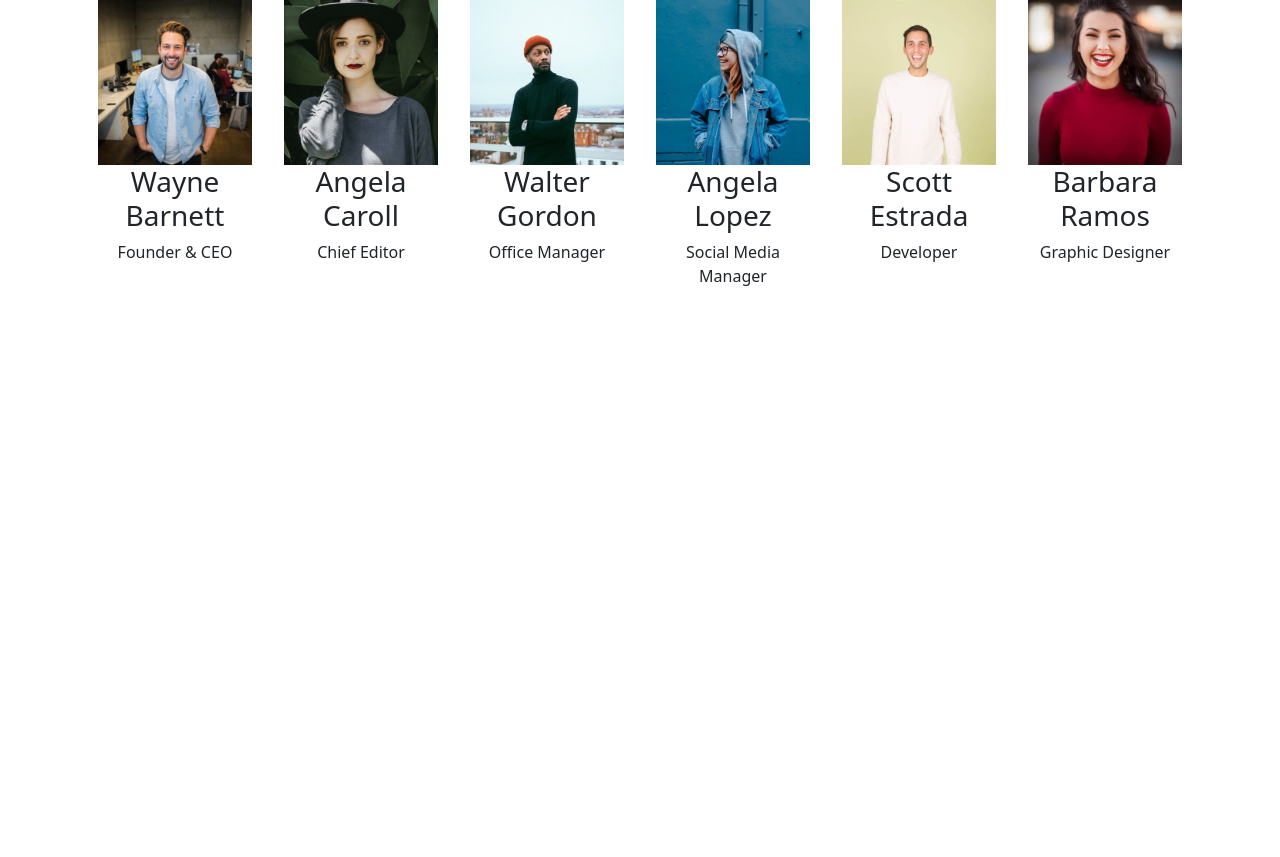
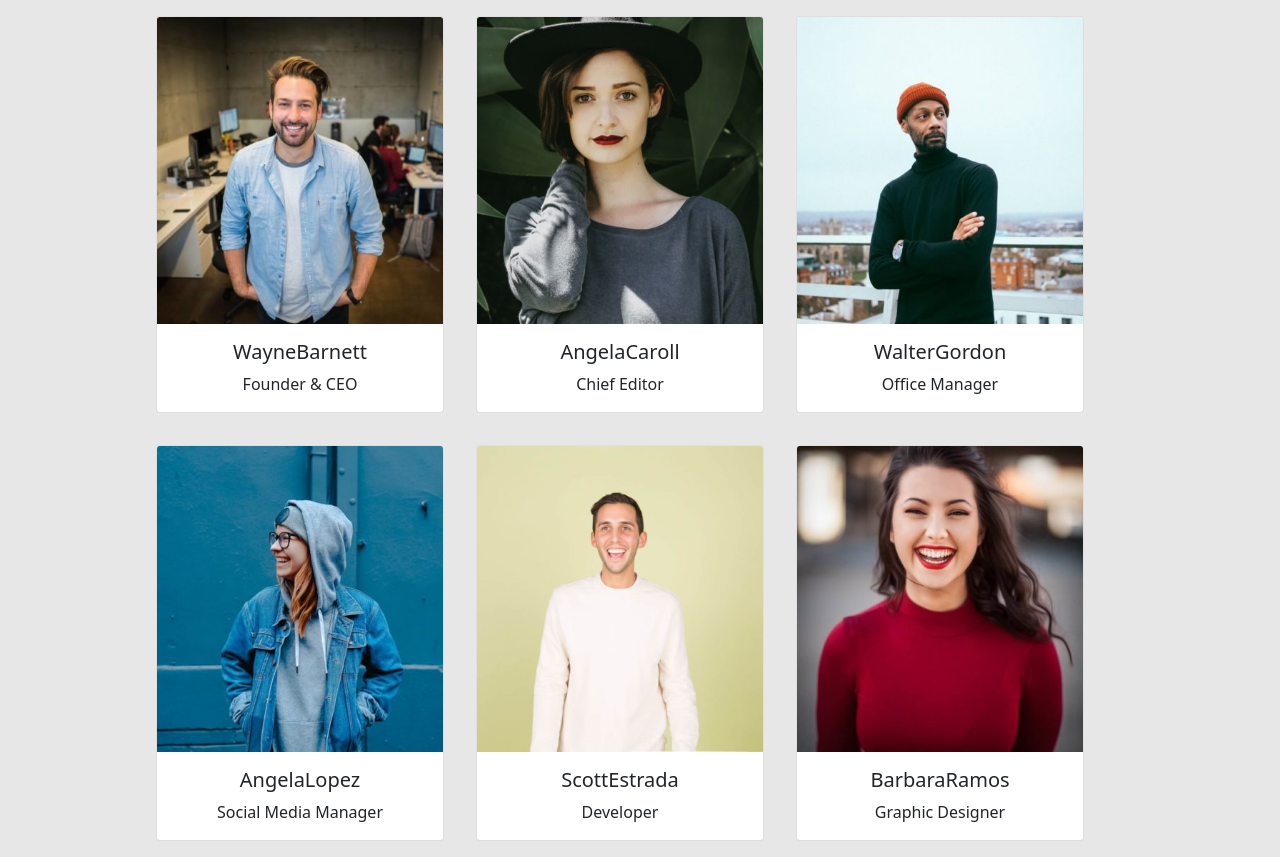
Before and after one commit to DionisiePulbere/js-our-team, a plain HTML site: page index.html in a window 1280 px wide. Before the commit the page ends 800 px from the top, so only its background shows below. Drawn offline with nearby package versions, Linux system fonts and the light colour scheme.

Commit message:
feat: add BONUS 2

```diff
--- a/css/style.css
+++ b/css/style.css
@@ -0,0 +1,8 @@
+body{
+    background-color: #E7E7E7;
+}
+
+.ms-container{
+    max-width: 1000px;
+    margin: 0 auto;
+}
--- a/index.html
+++ b/index.html
@@ -10,7 +10,8 @@
     <link rel="stylesheet" href="css/style.css">
 </head>
 <body>
-    <div id="show" class="container d-flex">
+    <div id="show" class="ms-container  d-flex flex-wrap">
+
 
     </div>
     <!-- collegamneto al mio JS -->
--- a/js/script.js
+++ b/js/script.js
@@ -62,17 +62,15 @@ const memberShow = document.querySelector('#show');
 let list = '';
 for (let key in members) {
     const member = members[key];
-    list += `<div class="mx-3">
-                <img class="img-fluid" src="img/${member.image}">
-                <h3 class="text-center">${member.firstName} ${member.lastName}</h3>
-                <p class="text-center">${member.role}</p>
+    // Trasformare la stringa foto in una immagine effettiva
+    // Organizzare i singoli membri in card/schede
+    list += `<div class="card m-3" style="width: 18rem;">
+                <img src="img/${member.image}" class="card-img-top" alt="member">
+                <div class="card-body">
+                    <h5 class="card-title text-center">${member.firstName}${member.lastName}</h5>
+                    <p class="card-text text-center">${member.role}</p>
+                </div>
             </div>`;
 
             memberShow.innerHTML = list;
 }
-
-// const memberShow = document.querySelector('#show')
-// for (let i = 0; i < members.length; i++){
-//     const thisMember = members[i];
-//         memberShow.innerHTML = i + ': ' + thisMember.firstName + ' ' + thisMember.lastName + ' ' + thisMember.role + ' ' + thisMember.image ;
-// }
```
